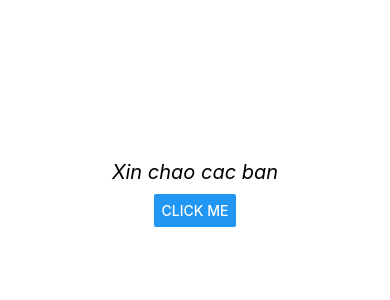
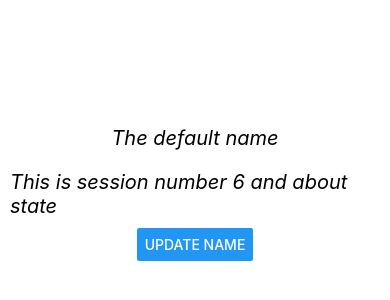
Before and after one commit to phungminhhieu1206/doc_react_native_2022, a React Native app: screen / in a window 390 px wide. Shown: the part 234-534 px from the top of the page. Built offline with nearby package versions, Linux system fonts and the light colour scheme.

Commit message:
02 su dung useState quan ly state

```diff
--- a/App.js
+++ b/App.js
@@ -1,26 +1,25 @@
-/**
- * Sample React Native App
- * https://github.com/facebook/react-native
- *
- * @format
- * @flow strict-local
- */
-
-import React from 'react';
+import React, {useState} from 'react';
 import {Button, StatusBar, StyleSheet, Text, View, Linking} from 'react-native';
 
 const App = () => {
+  const [name, setName] = useState('The default name');
+
+  const [session, setSession] = useState({number: 6, title: 'state'});
+
+  const onClickHandler = () => {
+    setName('This is the new name');
+    setSession({number: 7, title: 'style'});
+  };
+
   return (
     <>
       <StatusBar barStyle="dark-content" />
       <View style={styles.body}>
-        <Text style={styles.text}>Xin chao cac ban</Text>
-        <Button
-          title="Click me"
-          onPress={() => {
-            Linking.openURL('https://google.com');
-          }}
-        />
+        <Text style={styles.text}>{name}</Text>
+        <Text style={styles.text}>
+          This is session number {session.number} and about {session.title}
+        </Text>
+        <Button title="Update name" onPress={onClickHandler} />
       </View>
     </>
   );
```
Also changed, not shown: note.txt (added).
